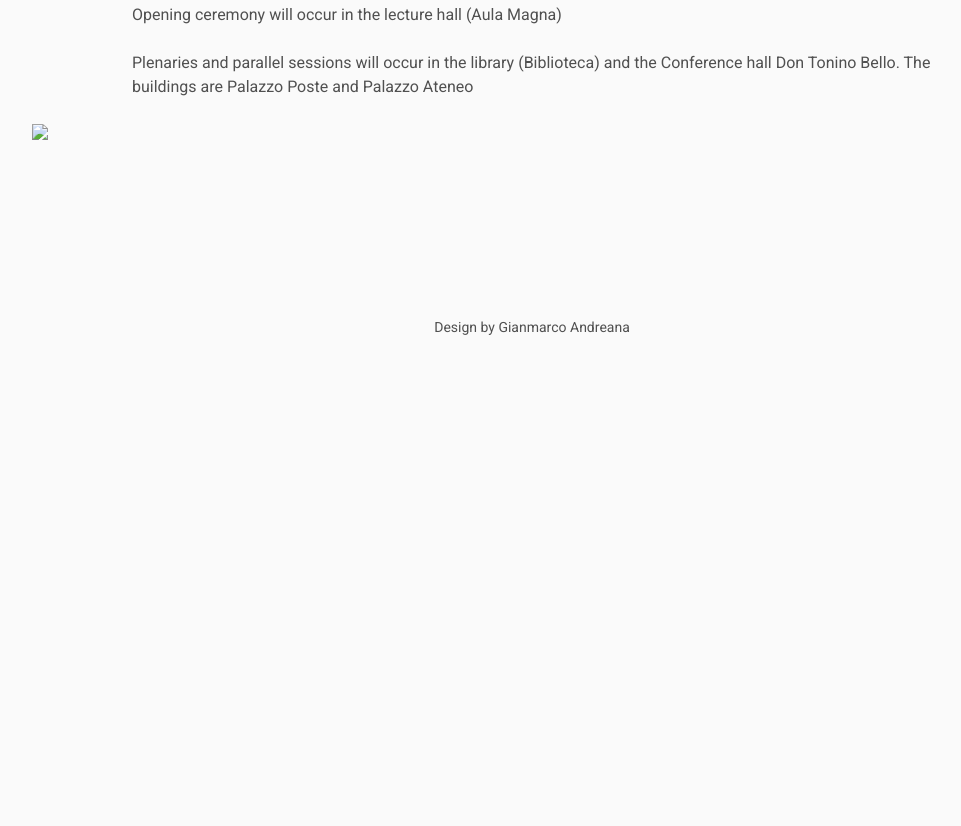
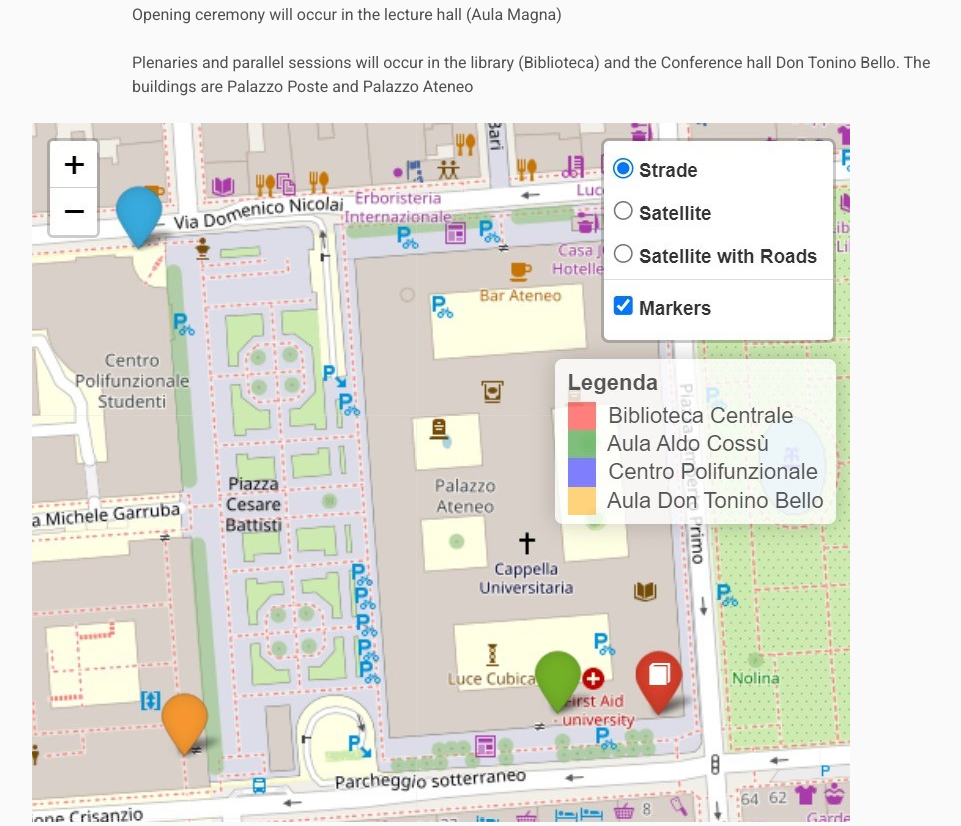
Before and after one commit to soarSymposium/soarSymposium, a plain HTML site: page venue/index.html in a window 1280 px wide. Shown: the part 799-1625 px from the top of the page, without its empty margins (108-1069 px from the left). Before the commit the page ends 1198 px from the top, so only its background shows below. Drawn offline with nearby package versions, Linux system fonts and the light colour scheme; some packages are replaced by stand-ins of ours; files that its build step writes are made by us from their sources.

Commit message:
Update index.html

```diff
--- a/venue/index.html
+++ b/venue/index.html
@@ -66,7 +66,7 @@
         </ul>
     </p>
 
-    <img src="../assets/map_venue.jpg">
+    <img src="../assets/map_venue.png">
 
     <footer>
        Design by Gianmarco Andreana
```
